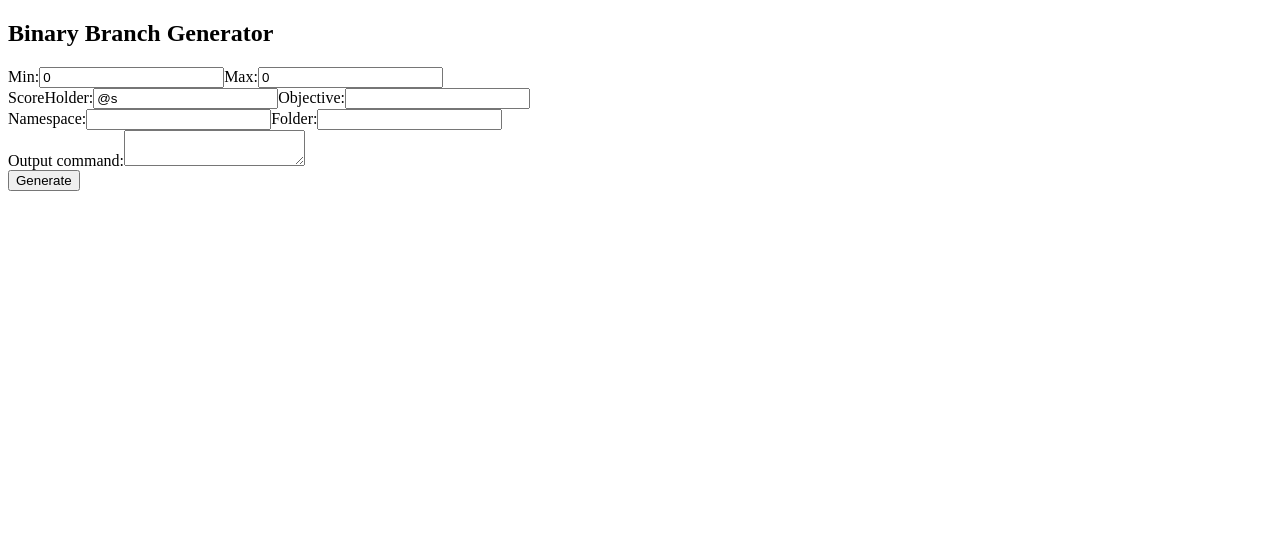
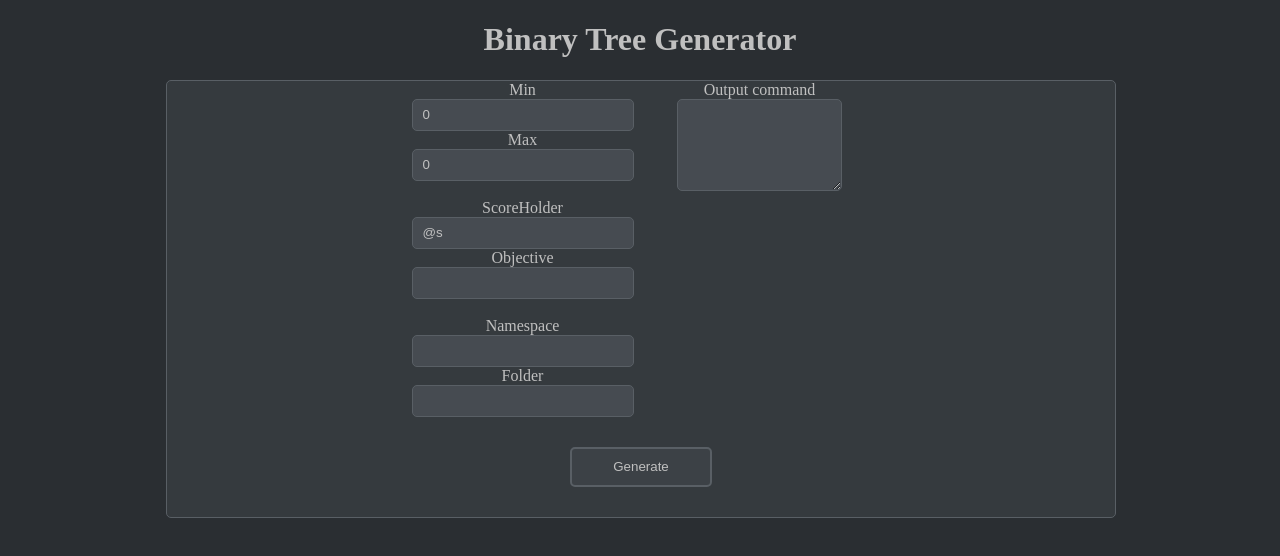
Before and after one commit to rarula/BinaryTreeGenerator, a React app: page / in a window 1280 px wide. Shown: the top 556 px of the page. Built offline with nearby package versions, Linux system fonts and the light colour scheme.

Commit message:
💄 見た目を調整して操作のしやすさを向上

```diff
--- a/src/components/Main.tsx
+++ b/src/components/App.tsx
@@ -2,6 +2,7 @@ import JSZip from 'jszip';
 import React from 'react';
 import { useForm } from 'react-hook-form';
 
+import styles from '../styles/App.module.css';
 import { BinaryTree } from '../types/BinaryTree';
 import { generateBinaryTree } from '../utils/binaryTree';
 import { range } from '../utils/range';
@@ -17,7 +18,7 @@ type Inputs = {
     outputCommand: string;
 };
 
-export function Main() {
+export function App() {
     const { register, getValues } = useForm<Inputs>();
 
     const onClick = async () => {
@@ -114,49 +115,51 @@ export function Main() {
     };
 
     return (
+        <div className={styles['root']}>
+            <h1>
+                Binary Tree Generator
+            </h1>
+            <div className={styles['section']}>
+                <div className={styles['settings']}>
+                    <div className={styles['items']}>
                         <div>
-            <section>
-                <h1>Binary Branch Generator</h1>
-                <div>
-                    <label>
-                        Min:
-                        <input type='number' defaultValue='0' {...register('min')} />
-                    </label>
-                    <label>
-                        Max:
-                        <input type='number' defaultValue='0' {...register('max')} />
-                    </label>
+                            Min <br />
+                            <input className={styles['input']} {...register('min')} type='number' defaultValue='0' />
                         </div>
                         <div>
-                    <label>
-                        ScoreHolder:
-                        <input type='text' defaultValue='@s' {...register('scoreHolder')} />
-                    </label>
-                    <label>
-                        Objective:
-                        <input type='text' {...register('objective')} />
-                    </label>
+                            Max <br />
+                            <input className={styles['input']} {...register('max')} type='number' defaultValue='0' />
+                        </div>
+                        <br />
+                        <div>
+                            ScoreHolder <br />
+                            <input className={styles['input']} {...register('scoreHolder')} type='text' defaultValue='@s' />
                         </div>
                         <div>
-                    <label>
-                        Namespace:
-                        <input type='text' {...register('namespace')} />
-                    </label>
-                    <label>
-                        Folder:
-                        <input type='text' {...register('folder')} />
-                    </label>
+                            Objective <br />
+                            <input className={styles['input']} {...register('objective')} type='text' />
+                        </div>
+                        <br />
+                        <div>
+                            Namespace <br />
+                            <input className={styles['input']} {...register('namespace')} type='text' />
                         </div>
                         <div>
-                    <label>
-                        Output command:
-                        <textarea {...register('outputCommand')} />
-                    </label>
+                            Folder <br />
+                            <input className={styles['input']} {...register('folder')} type='text' />
                         </div>
-                <button type='button' onClick={onClick}>
+                    </div>
+                    <div className={styles['items']}>
+                        <div>
+                            Output command <br />
+                            <textarea className={styles.textarea} {...register('outputCommand')} />
+                        </div>
+                    </div>
+                </div>
+                <button className={styles['button']} onClick={onClick} type='button'>
                     Generate
                 </button>
-            </section>
+            </div>
         </div>
     );
 }
--- /dev/null
+++ b/src/components/Theme.tsx
@@ -0,0 +1,11 @@
+import React, { ReactElement } from 'react';
+
+import '../styles/Theme.module.css';
+
+export function Theme({ children }: { children: ReactElement; }) {
+    return (
+        <div>
+            {children}
+        </div>
+    );
+}
--- a/src/index.tsx
+++ b/src/index.tsx
@@ -1,5 +1,15 @@
 import React from 'react';
 import ReactDOM from 'react-dom';
-import { Main } from './components/Main';
+
+import { App } from './components/App';
+import { Theme } from './components/Theme';
+
+function Main() {
+    return (
+        <Theme>
+            <App />
+        </Theme>
+    );
+}
 
 ReactDOM.render(<Main />, document.getElementById('root'));
--- /dev/null
+++ b/src/styles/App.module.css
@@ -0,0 +1,90 @@
+.root {
+    text-align: center;
+}
+
+.title {
+    text-align: center;
+}
+
+.section {
+    position: relative;
+    left: calc(50% - 75% / 2);
+    top: calc(50% - 75% / 2);
+
+    width: 75%;
+    height: auto;
+
+    background-color: rgb(53, 58, 62);
+
+    border: 1px solid;
+    border-radius: 5px;
+    border-color: rgb(89, 95, 101);
+}
+
+.settings {
+    display: flex;
+    flex-wrap: wrap;
+
+    position: relative;
+    left: calc(50% - 50% / 2);
+    top: calc(50% - 50% / 2);
+
+    width: 50%;
+    height: auto;
+}
+
+.items {
+    left: calc(50% - 30%);
+
+    width: calc(100% / 2);
+    height: auto;
+
+    text-align: center;
+}
+
+.input {
+    width: 15em;
+    height: 1.5em;
+
+    padding: 5px 10px;
+
+    background-color: rgb(70, 75, 81);
+    color: rgb(192, 192, 192);
+
+    border: 1px solid;
+    border-radius: 5px;
+    border-color: rgb(89, 95, 101);
+}
+
+.textarea {
+    width: 60%;
+    height: 80px;
+
+    padding: 5px 10px;
+
+    background-color: rgb(70, 75, 81);
+    color: rgb(192, 192, 192);
+
+    border: 1px solid;
+    border-radius: 5px;
+    border-color: rgb(89, 95, 101);
+}
+
+.button {
+    width: 15%;
+    height: 40px;
+
+    margin: 30px;
+
+    background-color: rgb(60, 65, 70);
+    color: rgb(192, 192, 192);
+
+    border: 2px solid;
+    border-radius: 5px;
+    border-color: rgb(89, 95, 101);
+}
+
+.button:hover {
+    background-color: rgb(81, 87, 93);
+    border-color: rgb(88, 94, 99);
+}
--- /dev/null
+++ b/src/styles/Theme.module.css
@@ -0,0 +1,4 @@
+body {
+    background-color: rgb(42, 46, 50);
+    color: rgb(192, 192, 192);
+}
```
Also changed, not shown: src/styles/App.module.css.d.ts (added, +11 -0 lines), src/styles/Theme.module.css.d.ts (added). Lines whose indentation alone changed are shown as unchanged.
